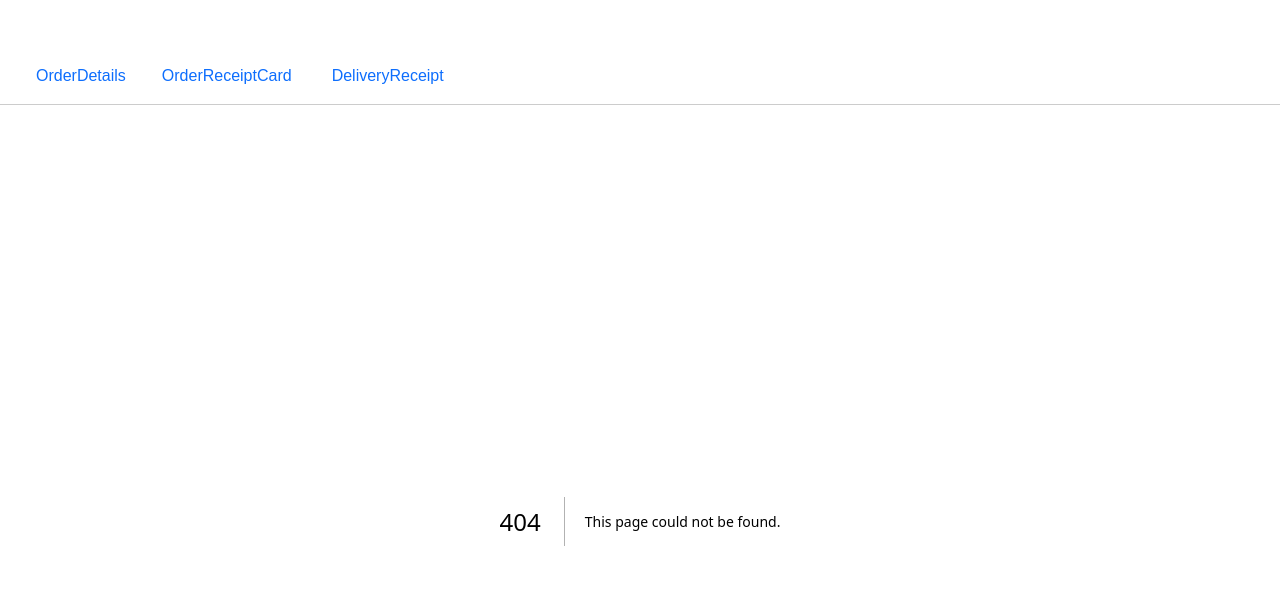
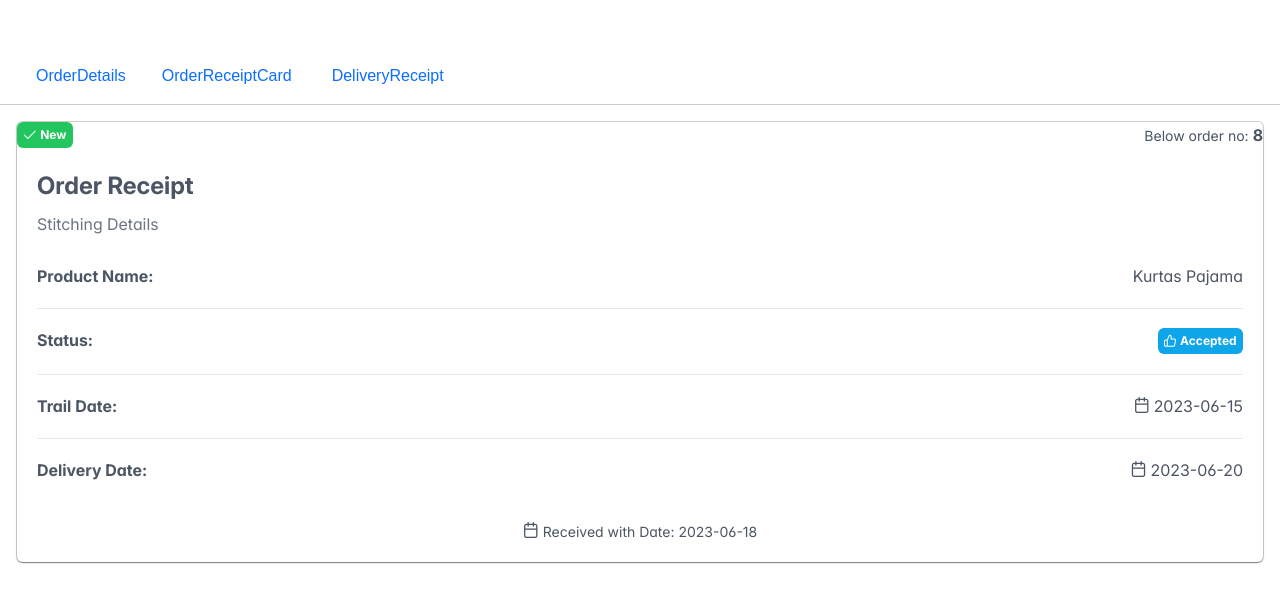
Before and after one commit to buzzer246/ui-tailoredapp, a Next.js app in the folder src/: page /orderreceiptcard in a window 1280 px wide. Before the commit this address had no page. Shown: the top 602 px of the page. Built offline with nearby package versions, Linux system fonts and the light colour scheme.

Commit message:
page.tsx

```diff
--- /dev/null
+++ b/src/app/orderreceiptcard/page.tsx
@@ -0,0 +1,90 @@
+import React from 'react';
+import { Card } from 'primereact/card';
+import { Divider } from 'primereact/divider';
+import { Tag } from 'primereact/tag';
+import 'primeicons/primeicons.css';
+import 'primereact/resources/themes/lara-light-indigo/theme.css';
+import 'primereact/resources/primereact.min.css';
+
+interface OrderReceiptProps {
+  orderNumber: string;
+  productName: string;
+  trailDate: string;
+  deliveryDate: string;
+  receivedDate: string;
+}
+
+const OrderReceiptCard: React.FC<OrderReceiptProps> = ({
+  orderNumber = '8',
+  productName = 'Kurtas Pajama',
+  trailDate = '2023-06-15',
+  deliveryDate = '2023-06-20',
+  receivedDate = '2023-06-18',
+}) => {
+  const header = (
+    <div className="flex justify-content-between align-items-center">
+      <div>
+        <Tag value="New" severity="success" icon="pi pi-check" />
+      </div>
+      <div className="text-right">
+        <span className="text-sm">Below order no:</span>
+        <span className="font-bold ml-1">{orderNumber}</span>
+      </div>
+    </div>
+  );
+
+  const footer = (
+    <div className="flex justify-content-center">
+      <span className="text-sm">
+        <i className="pi pi-calendar mr-1"></i>
+        Received with Date: {receivedDate}
+      </span>
+    </div>
+  );
+
+  return (
+    <div className="card flex justify-content-center">
+      <Card
+        title="Order Receipt"
+        subTitle="Stitching Details"
+        header={header}
+        footer={footer}
+        className="md:w-25rem"
+      >
+        <div className="flex justify-content-between mb-3">
+          <div className="font-bold">Product Name:</div>
+          <div>{productName}</div>
+        </div>
+
+        <Divider />
+
+        <div className="flex justify-content-between mb-3">
+          <div className="font-bold">Status:</div>
+          <Tag value="Accepted" severity="info" icon="pi pi-thumbs-up" />
+        </div>
+
+        <Divider />
+
+        <div className="flex justify-content-between mb-3">
+          <div className="font-bold">Trail Date:</div>
+          <div>
+            <i className="pi pi-calendar mr-1"></i>
+            {trailDate}
+          </div>
+        </div>
+
+        <Divider />
+
+        <div className="flex justify-content-between">
+          <div className="font-bold">Delivery Date:</div>
+          <div>
+            <i className="pi pi-calendar mr-1"></i>
+            {deliveryDate}
+          </div>
+        </div>
+      </Card>
+    </div>
+  );
+};
+
+export default OrderReceiptCard;
```
